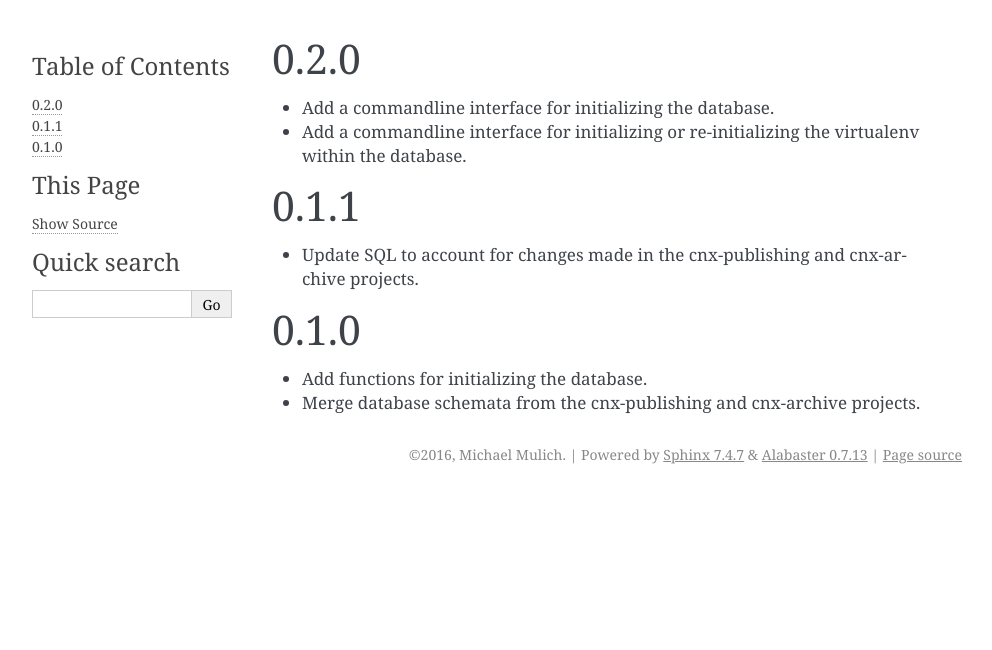
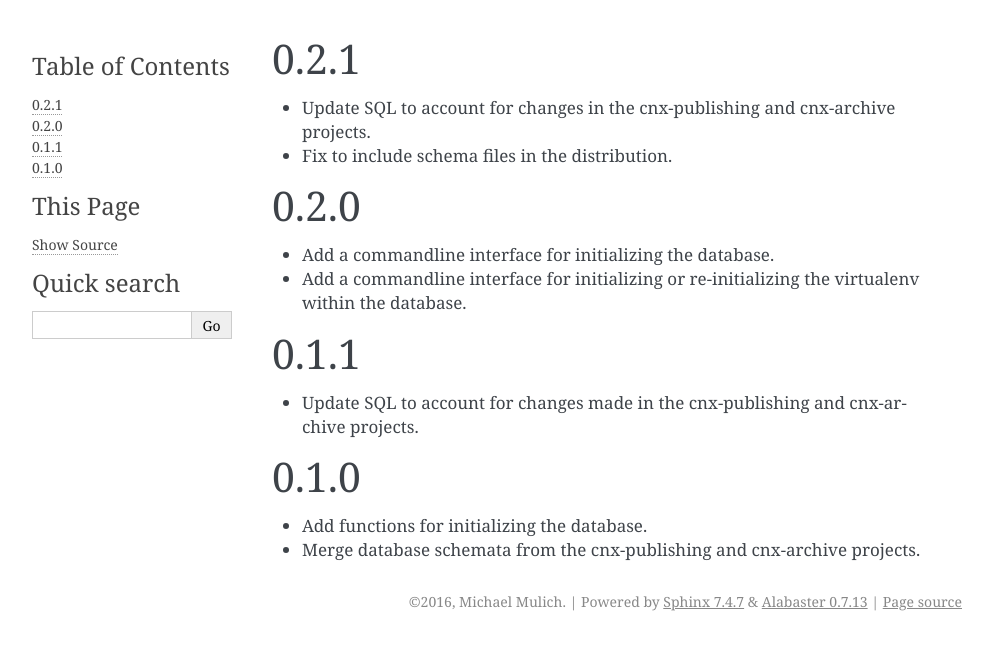
Before and after one commit to Dimmus/cnx-db, a Sphinx documentation site: the page built from docs/changes.rst, in a window 1280 px wide. Shown: the top 650 px of the page, without its empty margins (148-1140 px from the left). Built offline with Sphinx 7.4.7, drawn with Linux system fonts in a browser that asks for light colours.

Commit message:
Update changelog for the next release

```diff
--- a/docs/changes.rst
+++ b/docs/changes.rst
@@ -5,6 +5,13 @@
    ----------------------
 
    - feature message
+
+0.2.1
+-----
+
+- Update SQL to account for changes in the cnx-publishing
+  and cnx-archive projects.
+- Fix to include schema files in the distribution.
 
 0.2.0
 -----
```
